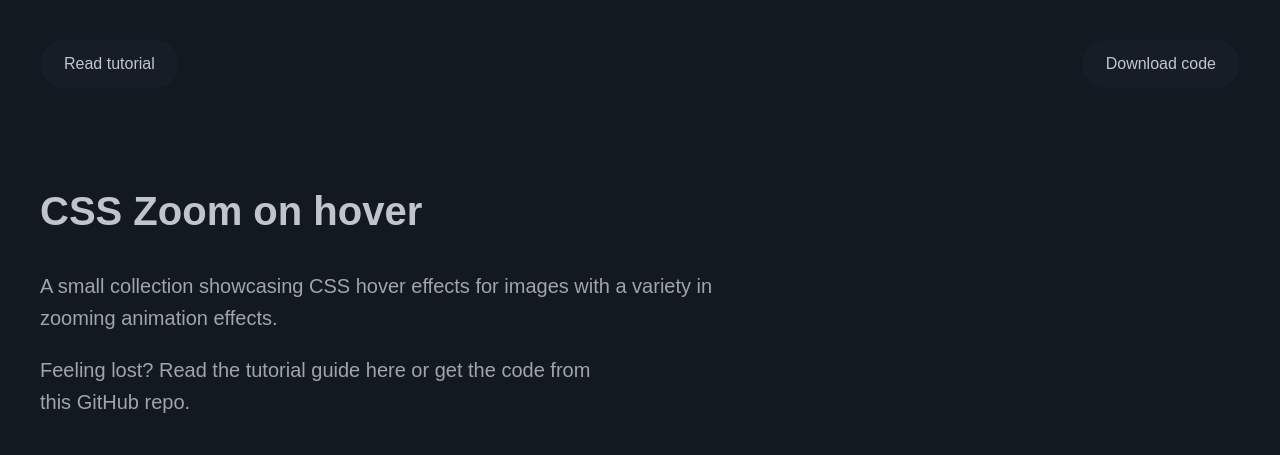
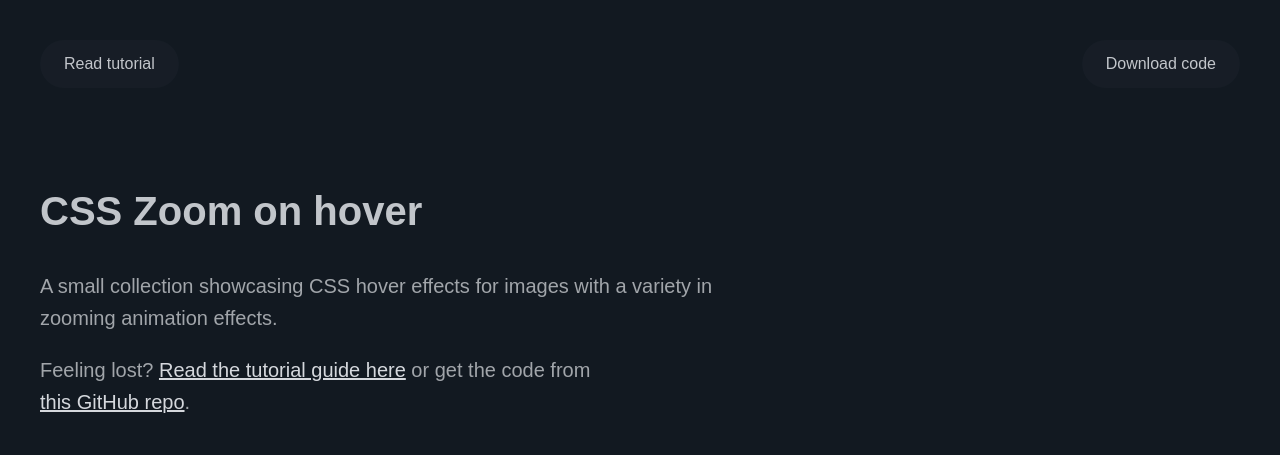
Before and after one commit to c99rahul/css-hover-zoom, a plain HTML site: page index.html in a window 1280 px wide. Shown: the top 455 px of the page. Drawn offline with Linux system fonts and the light colour scheme.

Commit message:
Added hyperlinks to the index.html file

```diff
--- a/base.css
+++ b/base.css
@@ -32,6 +32,10 @@
 *::before,
 *::after {
   box-sizing: border-box;
+}
+
+a {
+  color: hsl(var(--body__color__900));
 }
 
 img,
--- a/index.html
+++ b/index.html
@@ -24,8 +24,14 @@
           </p>
 
           <p>
-            Feeling lost? Read the tutorial guide here or get the code from
-            <br />this GitHub repo.
+            Feeling lost?
+            <a href="https://w3bits.com/css-image-hover-zoom"
+              >Read the tutorial guide here</a
+            >
+            or get the code from <br /><a
+              href="https://github.com/c99rahul/css-hover-zoom/"
+              >this GitHub repo</a
+            >.
           </p>
         </div>
         <div class="lab-grid">
```
